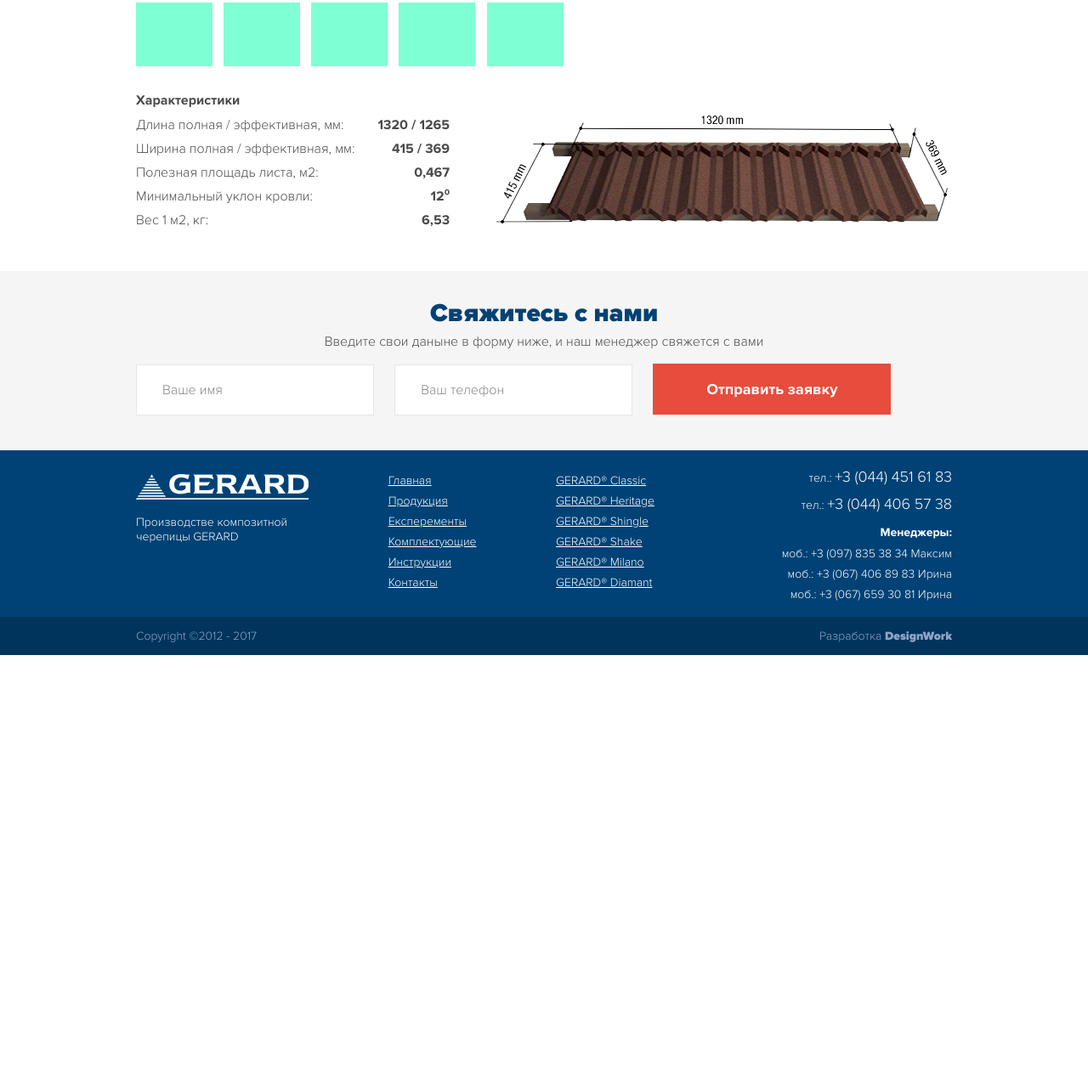
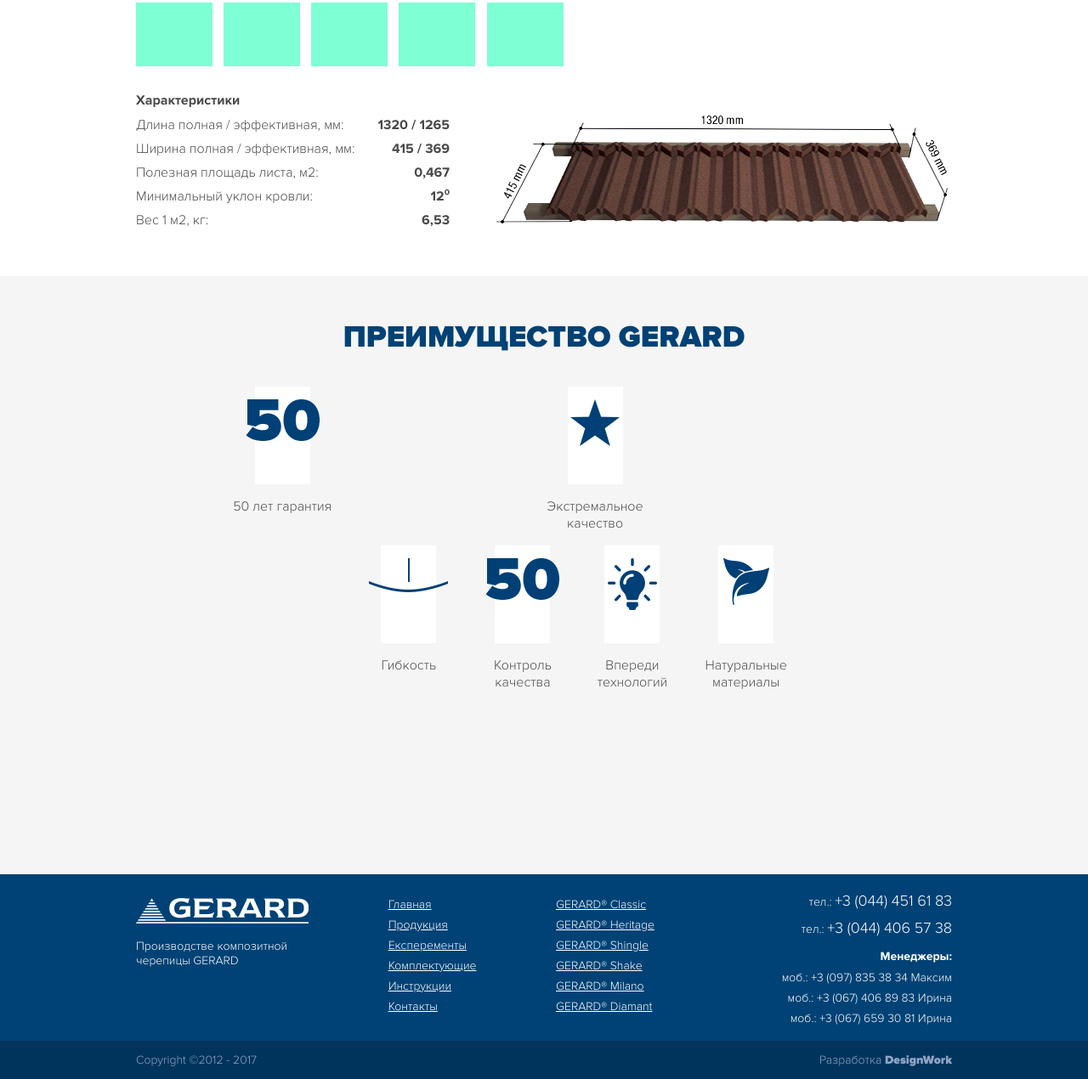
Before and after one commit to DemonStrike/roof, a plain HTML site: page card_classic.html in a window 1280 px wide. Shown: the part 590-1860 px from the top of the page at 85% size. Before the commit the page ends 1361 px from the top, so only its background shows below. Drawn offline with Linux system fonts and the light colour scheme.

Commit message:
card project

```diff
--- a/card_classic.html
+++ b/card_classic.html
@@ -94,15 +94,46 @@
         </div>
     </div>
 
-    <div class="question-complect">
+    <div class="card-plus">
         <div class="container-center">
-            <p class="question-complect-tittle">Свяжитесь с нами</p>
-            <p class="question-complect-description">Введите свои даныне в форму ниже, и наш менеджер свяжется с вами</p>
-            <form action="">
-                <input class="input-text" type="text" value="Ваше имя">
-                <input class="input-text" type="text" value="Ваш телефон">
-                <input class="input-button" type="button" value="Отправить заявку">
-            </form>
+            <p class="card-plus-tittle">Преимущество GERARD</p>
+            <div class="card-plus-block-all">
+                <div class="card-plus-block">
+                    <div class="card-plus-block-img">
+                        <img src="img/50.png" alt="">
+                    </div>
+                    <p>50 лет гарантия</p>
+                </div>
+                <div class="card-plus-block">
+                    <div class="card-plus-block-img">
+                        <img src="img/plus2.png" alt="">
+                    </div>
+                    <p>Экстремальное<br>качество</p>
+                <div class="card-plus-block">
+                    <div class="card-plus-block-img">
+                        <img src="img/plus3.png" alt="">
+                    </div>
+                    <p>Гибкость</p>
+                </div>
+                <div class="card-plus-block">
+                    <div class="card-plus-block-img">
+                        <img src="img/50.png" alt="">
+                    </div>
+                    <p>Контроль<br>качества</p>
+                </div>
+                <div class="card-plus-block">
+                    <div class="card-plus-block-img">
+                        <img src="img/plus5.png" alt="">
+                    </div>
+                    <p>Впереди<br>технологий</p>
+                </div>
+                <div class="card-plus-block">
+                    <div class="card-plus-block-img">
+                        <img src="img/plus6.png" alt="">
+                    </div>
+                    <p>Натуральные<br>материалы</p>
+                </div>
+            </div>
         </div>
     </div>
 
--- a/css/main.css
+++ b/css/main.css
@@ -1179,4 +1179,45 @@
     margin-left: 40px;
     font-family: "ProximaNova-Bold";
 }
+
+.card-plus {
+    background-color: #f5f5f5;
+}
+
+.card-plus-tittle {
+    font-family: "ProximaNova-Black";
+    text-transform: uppercase;
+    font-size: 36px;
+    color: #004275;
+    text-align: center;
+    padding-top: 50px;
+}
+
+.card-plus-block-all {
+    text-align: center;
+}
+
+.card-plus-block {
+    display: inline-block;
+    text-align: center;
+    margin-bottom: 100px;
+    margin-right: 40px;
+    vertical-align: top;
+}
+
+.card-plus-block-img{
+    height: 100px;
+}
+
+.card-plus-block::before {
+    content: " ";
+    display: block;
+    width: 65px;
+    height: 115px;
+    background-color: #fff;
+    margin-left: auto;
+    margin-right: auto;
+    margin-bottom: -100px;
+
+}
 /*--------------------card-----------------------*/
```
Also changed, not shown: img/50.png (added), img/plus2.png (added), img/plus3.png (added), img/plus5.png (added), img/plus6.png (added).
